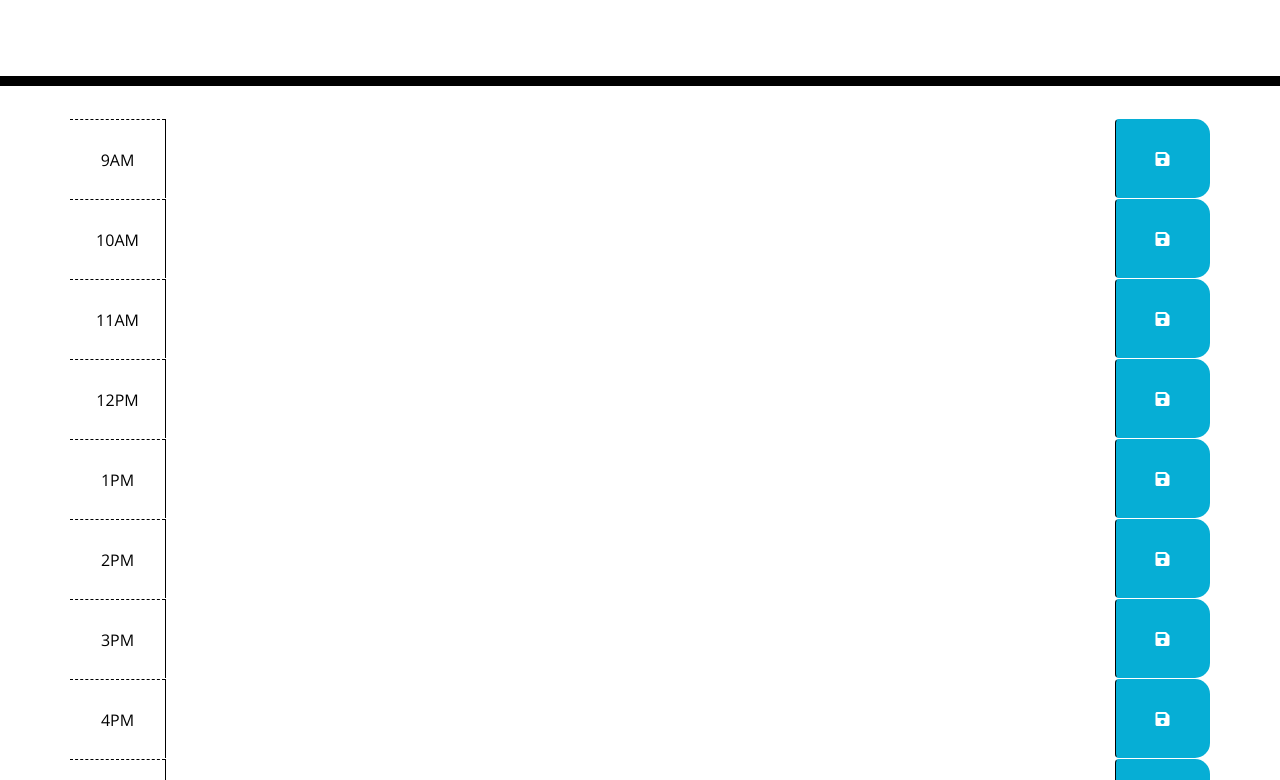
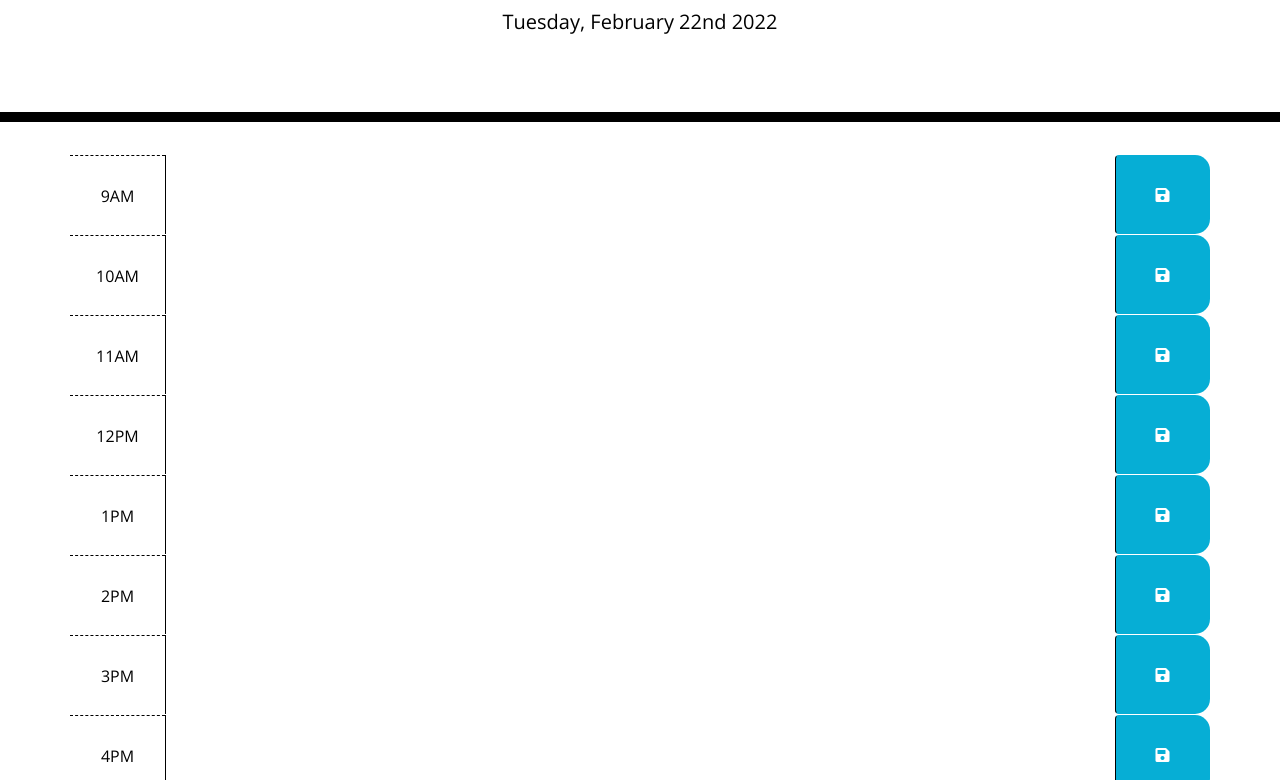
Before and after one commit to vidurham/workday-scheduler, a plain HTML site: page Develop/index.html in a window 1280 px wide. Shown: the part 182-962 px from the top of the page. Drawn offline with nearby package versions, Linux system fonts and the light colour scheme.

Commit message:
created js file and added date to top

```diff
--- a/Develop/index.html
+++ b/Develop/index.html
@@ -105,5 +105,6 @@
 
     <script src="https://code.jquery.com/jquery-3.4.1.min.js"></script>
     <script src="https://cdnjs.cloudflare.com/ajax/libs/moment.js/2.24.0/moment.min.js"></script>
+    <script src="script.js"></script>
   </body>
 </html>
--- /dev/null
+++ b/Develop/script.js
@@ -0,0 +1,2 @@
+var today = moment().format("dddd, MMMM Do YYYY")
+$("#currentDay").text(today);
```
